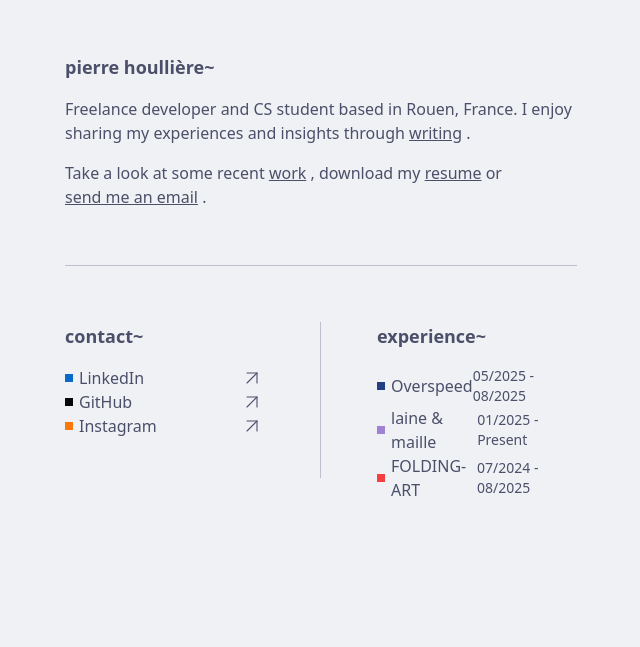
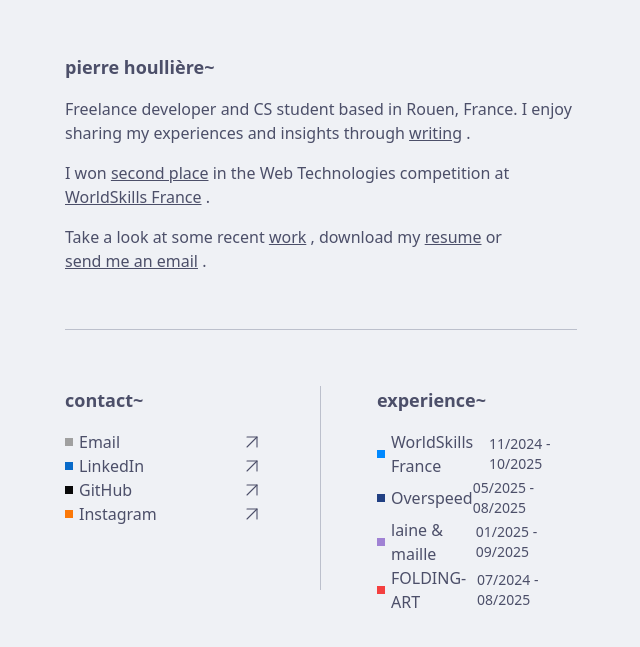
Before and after one commit to wiizzl/site, an Astro site: page / in a window 1280 px wide. Shown: the part 107-754 px from the top of the page, without its empty margins (319-959 px from the left). Built offline with nearby package versions, Linux system fonts and the light colour scheme; Astro itself is replaced by a stand-in of ours.

Commit message:
chore: update dependencies and scripts; add new experience and social link

```diff
--- a/src/config/experiences.json
+++ b/src/config/experiences.json
@@ -1,4 +1,11 @@
 [
+  {
+    "name": "WorldSkills France",
+    "href": "https://worldskills-france.org/editions/competition-nationale-des-metiers-2025-48e-edition",
+    "date": "11/2024 - 10/2025",
+    "description": "Représentant de la région Normandie à la compétition nationale des métiers dans la catégorie 'Web Technologies'.",
+    "color": "#0089FF"
+  },
   {
     "name": "Overspeed",
     "href": "https://overspeed.fr",
@@ -9,7 +16,7 @@
   {
     "name": "laine & maille",
     "href": "https://laine-maille.fr",
-    "date": "01/2025 - Present",
+    "date": "01/2025 - 09/2025",
     "description": "Handmade plush e-commerce site.",
     "color": "#a082d4"
   },
--- a/src/config/info.json
+++ b/src/config/info.json
@@ -5,6 +5,11 @@
   "keywords": "Déveloper, Freelance, Computer Science, Web, Mobile",
   "resume": "https://github.com/wiizzl/resume/releases/latest/download/Pierre_Houlliere_CV.pdf",
   "socials": [
+    {
+      "name": "Email",
+      "href": "mailto:hi@houlliere.com",
+      "color": "#a0a0a0"
+    },
     {
       "name": "LinkedIn",
       "href": "https://linkedin.com/in/pierrehoulliere",
--- a/src/pages/index.astro
+++ b/src/pages/index.astro
@@ -15,6 +15,12 @@ import info from "@/config/info.json";
     <Title>{info.name}</Title>
     <div class="max-w-2xl space-y-4">
       <p>Freelance developer and CS student based in Rouen, France. I enjoy sharing my experiences and insights through <Link href="/writing">writing</Link>.</p>
+      <p>
+        I won <Link href="https://worldskills-france.org/actualites/les-resultats-de-la-competition-nationale-des-metiers-2025" blank>second place</Link> in the Web Technologies competition at <Link
+          href="https://worldskills-france.org/editions/competition-nationale-des-metiers-2025-48e-edition"
+          blank>WorldSkills France</Link
+        >.
+      </p>
       <p>
         Take a look at some recent <Link href="/work">work</Link>, download my <Link href={info.resume} blank>resume</Link> or <Link href={`mailto:${info.mail}`}>send me an email</Link>.
       </p>
```
Also changed, not shown: package.json (+11 -11 lines), 1 other file.
